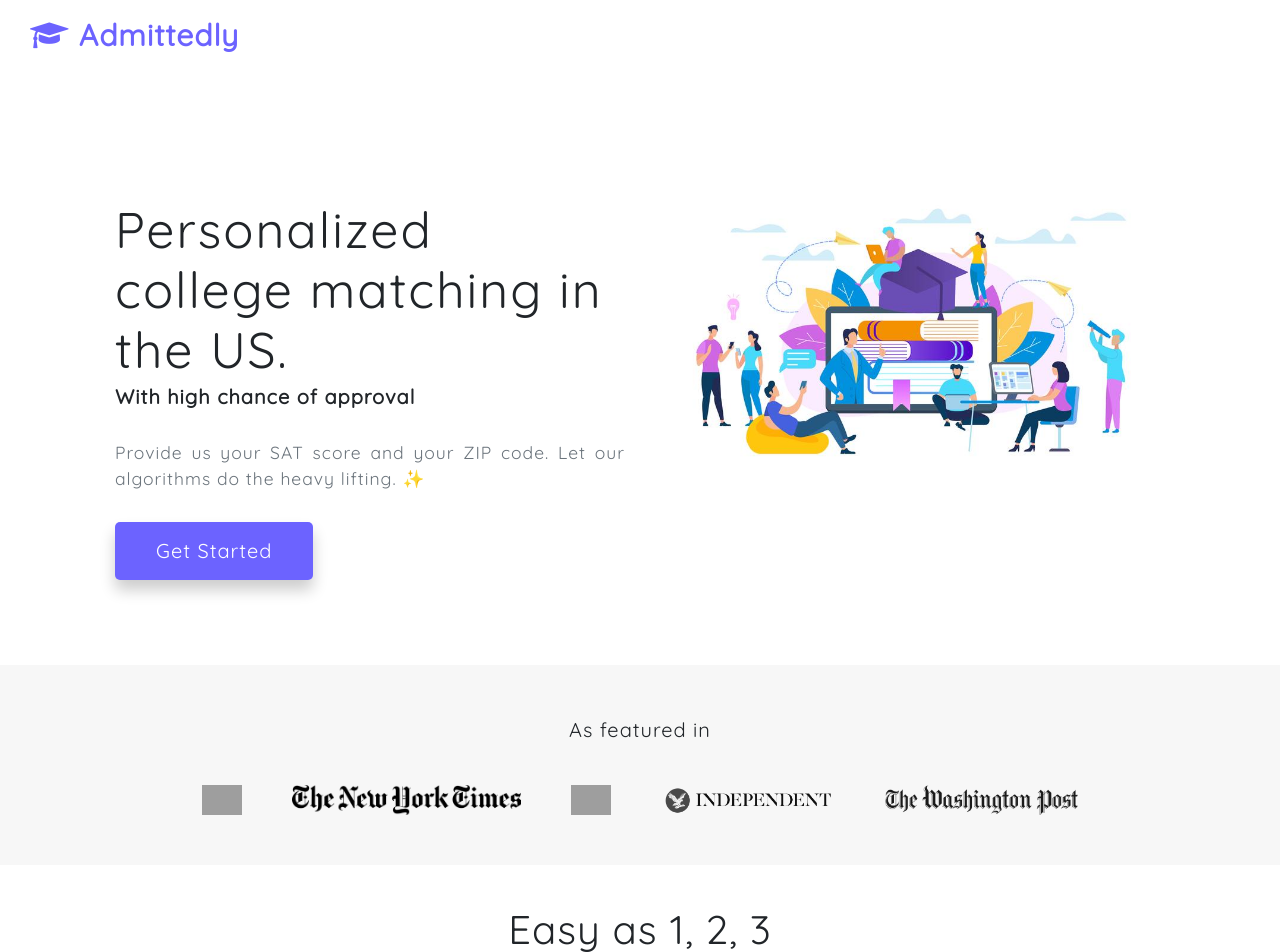
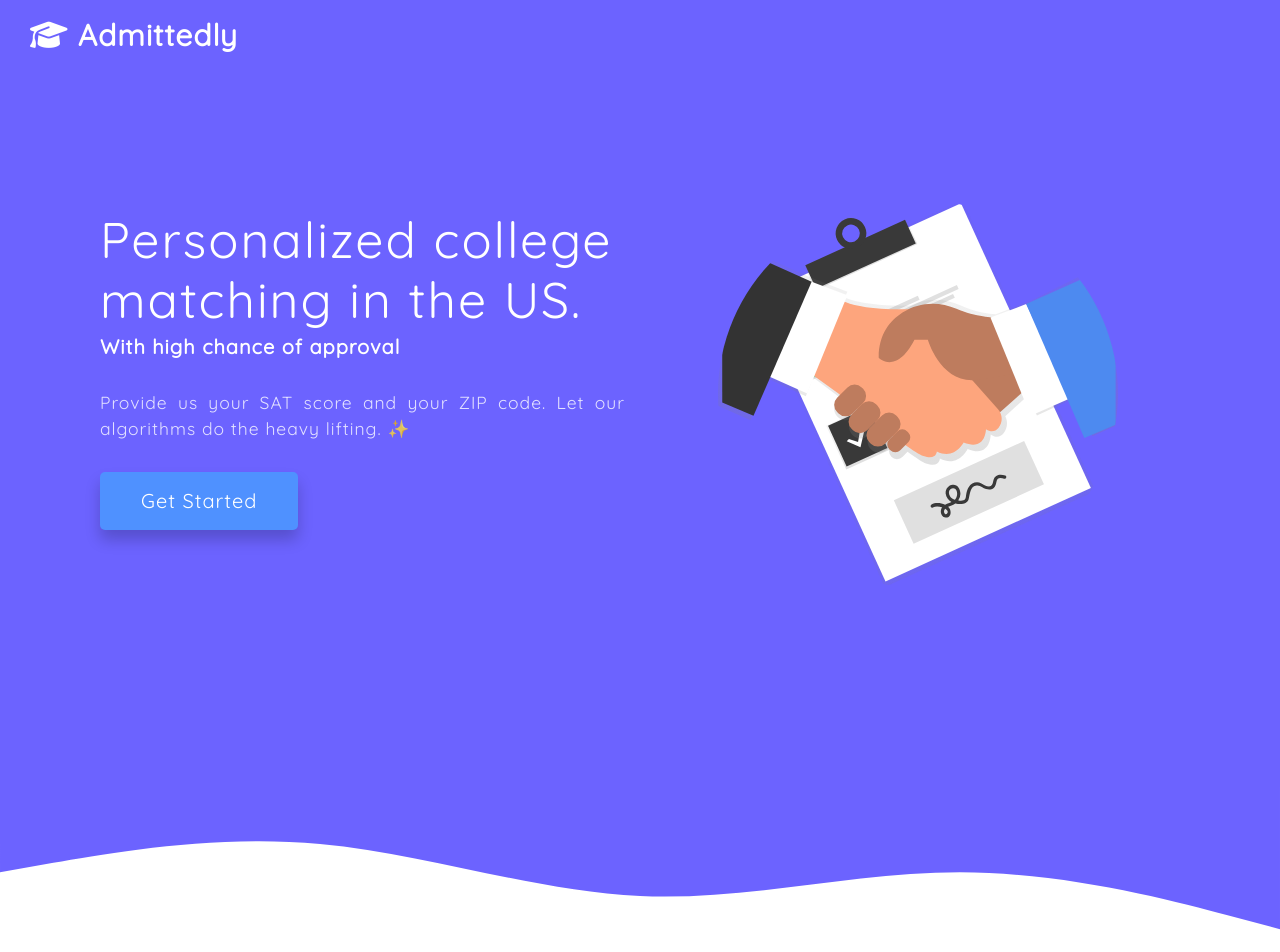
Before and after one commit to admitted-ly/frontend, a Vue app: page / in a window 1280 px wide. Shown: the top 952 px of the page. Built offline with nearby package versions, Linux system fonts and the light colour scheme; grey boxes are pictures that could not be loaded; a web font is replaced by a local one.

Commit message:
navbar back icon fix

```diff
--- a/public/helper.js
+++ b/public/helper.js
@@ -1,11 +1,11 @@
 window.onscroll = () => {
     const header = document.querySelector("#header");
     const dynamicBrand = document.querySelector(".dynamic-brand");
-    const headerHeight = header.clientHeight;
+    const heroHeight = document.querySelector("#hero").clientHeight;
 
     if (
-        document.body.scrollTop > headerHeight ||
-        document.documentElement.scrollTop > headerHeight
+        document.body.scrollTop > heroHeight ||
+        document.documentElement.scrollTop > heroHeight
     ) {
         header.classList.add("is-active");
         dynamicBrand.classList.remove("navbar-brand");
--- a/public/index.html
+++ b/public/index.html
@@ -25,10 +25,9 @@
             integrity="sha384-smHYKdLADwkXOn1EmN1qk/HfnUcbVRZyYmZ4qpPea6sjB/pTJ0euyQp0Mk8ck+5T"
             src="https://stackpath.bootstrapcdn.com/bootstrap/4.1.1/js/bootstrap.min.js"
         ></script>
-
         <link
-            href="https://cdnjs.cloudflare.com/ajax/libs/font-awesome/4.7.0/css/font-awesome.min.css"
             rel="stylesheet"
+            href="https://use.fontawesome.com/3b7fb1f2e6.css"
         />
 
         <link
--- a/public/styles.css
+++ b/public/styles.css
@@ -1,5 +1,10 @@
 @import url("https://fonts.googleapis.com/css2?family=Nunito&display=swap");
 @import url("https://fonts.googleapis.com/css2?family=Glegoo&family=Quicksand&display=swap");
+
+:root {
+    --primary: #6c63ff;
+    --secondary: #4f91ff;
+}
 
 html,
 body {
@@ -7,7 +12,6 @@ body {
     font-family: "Quicksand", sans-serif;
     letter-spacing: 1px;
     margin: 0;
-    padding: 30px 0 0;
     overflow-x: hidden;
 }
 
--- a/src/App.vue
+++ b/src/App.vue
@@ -1,6 +1,9 @@
 <template>
     <div id="app">
-        <NavbarComponent :hide_nav_brand="hide_nav_brand" />
+        <NavbarComponent
+            :hide_nav_brand="hide_nav_brand"
+            :force-active="this.$route.name !== 'home'"
+        />
         <transition name="fade">
             <router-view />
         </transition>
--- a/src/components/Home/Hero.vue
+++ b/src/components/Home/Hero.vue
@@ -1,17 +1,19 @@
 <template>
-    <div class="container padding-top">
+    <div>
+        <div class="hero-wrapper" id="hero">
+            <div class="container">
                 <div class="headline row px-5 txt-center">
                     <div class="col-12 col-md-6">
                         <div class="hero-text-first">
                             <h1 class="heading mt-3">
                                 Personalized college matching in the US.
                             </h1>
-                    <h2 class="md-3 font-weight-bold ">
+                            <h2 class="md-3 font-weight-bold">
                                 With high chance of approval
                             </h2>
-                    <h3 class="mt-5 text-muted text-justify">
-                        Provide us your SAT score and your ZIP code. Let our
-                        algorithms do the heavy lifting. ✨
+                            <h3 class="mt-5 text-justify text-faded">
+                                Provide us your SAT score and your ZIP code. Let
+                                our algorithms do the heavy lifting. ✨
                             </h3>
 
                             <router-link :to="{ name: 'home' }">
@@ -25,13 +27,28 @@
                         </div>
                     </div>
 
-            <div class="col-12 col-md-6 image text-left text-md-center ">
+                    <div
+                        class="col-12 col-md-6 image text-left text-md-center "
+                    >
+                        <div class="round-illustration">
                             <img
                                 alt="College Students"
-                    class="img-fluid rounded float-left img-home"
-                    src="../../assets/images/college.jpg"
+                                class="img-fluid is-rounded float-left img-home"
+                                src="../../assets/svg/undraw_agreement_aajr.svg"
                             />
                         </div>
+                    </div>
+                </div>
+            </div>
+        </div>
+        <div class="fancy-blob-border">
+            <svg xmlns="http://www.w3.org/2000/svg" viewBox="0 0 1440 320">
+                <path
+                    fill="#6c63ff"
+                    fill-opacity="1"
+                    d="M0,96L60,85.3C120,75,240,53,360,64C480,75,600,117,720,122.7C840,128,960,96,1080,96C1200,96,1320,128,1380,144L1440,160L1440,0L1380,0C1320,0,1200,0,1080,0C960,0,840,0,720,0C600,0,480,0,360,0C240,0,120,0,60,0L0,0Z"
+                ></path>
+            </svg>
         </div>
     </div>
 </template>
@@ -44,8 +61,28 @@ export default {
 </script>
 
 <style scoped>
+.hero-wrapper {
+    background: var(--primary);
+    color: white;
+}
+
+.hero-wrapper > .container {
+    padding: 20rem 0 20rem 0;
+}
+.round-illustration {
+    width: 100%;
+    height: 100%;
+    display: flex;
+    justify-content: center;
+    align-items: center;
+}
+.round-illustration img.is-rounded {
+    width: 400px;
+    border-radius: 100%;
+}
+
 .btn.call-to-action {
-    background-color: #6c63ff;
+    background-color: var(--secondary);
     color: white;
     width: auto;
     padding: 1.3rem 4rem 1.3rem 4rem;
@@ -55,4 +92,12 @@ export default {
     font-size: 2rem;
     letter-spacing: 1px;
 }
+
+.text-faded {
+    color: rgba(255, 255, 255, 0.8);
+}
+
+.fancy-blob-border {
+    height: 202px;
+}
 </style>
--- a/src/components/Home/WideBlockFeatured.vue
+++ b/src/components/Home/WideBlockFeatured.vue
@@ -25,13 +25,26 @@ export default {
 .wide-block {
     width: 100vw;
     height: 200px;
-    background: rgba(0, 0, 0, 0.03);
-    margin-top: 85px;
+    margin-top: 30px;
+    margin-bottom: 60px;
     display: flex;
     font-size: 2rem;
     align-items: center;
     justify-content: center;
     flex-direction: column;
+    position: relative;
+}
+
+.wide-block:after {
+    position: absolute;
+    bottom: 0;
+    left: 50%;
+    transform: translateX(-50%);
+    content: "";
+    width: 80px;
+    height: 8px;
+    background: rgba(0, 0, 0, 0.1);
+    border-radius: 30px;
 }
 .wide-block .featured-logo-row {
     display: inline-flex;
@@ -48,6 +61,9 @@ export default {
 }
 
 @media screen and (max-width: 640px) {
+    .wide-block {
+        margin-top: -100px;
+    }
     .featured-logo-row {
         animation: scroll 20s linear infinite alternate;
     }
--- a/src/components/Navigation/Navbar.vue
+++ b/src/components/Navigation/Navbar.vue
@@ -1,11 +1,17 @@
 <template>
-    <nav class="navbar navbar-expand-lg py-3 px-5" id="header">
-        <i
-            class="fa fa-long-arrow-left dynamic-brand navbar-brand py-3 pl-3"
-            aria-hidden="true"
-            @click="back"
-            v-if="hide_nav_brand"
-        ></i>
+    <nav
+        class="navbar navbar-expand-lg py-3 px-5"
+        :class="{ 'force-active': forceActive }"
+        id="header"
+    >
+        <a href="#" @click="back">
+            <img
+                src="../../assets/svg/icons/arrow-left-solid.svg"
+                class="nav-back-button"
+                alt="Back"
+                v-if="hide_nav_brand"
+            />
+        </a>
 
         <router-link
             :to="{ name: 'home' }"
@@ -31,6 +37,11 @@ export default {
         title: {
             type: String,
             required: false
+        },
+        forceActive: {
+            type: Boolean,
+            required: false,
+            default: false
         }
     },
 
@@ -51,16 +62,21 @@ a {
     text-decoration: none;
     color: white;
 }
-
+.nav-back-button {
+    width: 20px;
+    color: white;
+    filter: invert(1);
+    margin-top: -6px;
+}
 .navbar-brand {
     font-weight: bold;
     font-size: 3rem;
-    color: #6c63ff;
+    color: white;
 }
 
 .fa-long-arrow-left {
-    font-size: 2rem;
-    font-weight: bold;
+    font-size: 1rem;
+    cursor: pointer;
 }
 
 #header {
@@ -71,7 +87,8 @@ a {
     width: 100%;
     z-index: 1000;
 }
-#header.is-active {
+#header.is-active,
+#header.force-active {
     animation: topFixate 0.4s ease;
     position: fixed;
     top: 0;
--- a/src/views/Match/Match.vue
+++ b/src/views/Match/Match.vue
@@ -3,52 +3,48 @@
         <div class="row px-3">
             <div class="col-md">
                 <div class="card user-info-card">
-
                     <div class="sub-heading text-center">
-                        <i class="fa fa-question-circle " aria-hidden="true"></i>
-
+                        <i
+                            aria-hidden="true"
+                            class="fa fa-question-circle "
+                        ></i>
                     </div>
                     <div class="sub-heading text-center">
-
                         👋 Tell us about yourself
                     </div>
                     <div class="card-body mb-5">
-
-                        <form  @submit.prevent="onSubmit">
-
+                        <form @submit.prevent="onSubmit">
                             <div class="form-group mt-3">
                                 <input
+                                    v-model="student_details_form.sat_score"
+                                    class="form-control"
+                                    placeholder="SAT score (300-1600)"
                                     type="number"
-                                    class="form-control" v-model="student_details_form.sat_score"
-                                    placeholder="SAT score (300-1600)"
                                 />
                             </div>
                             <div class="form-group mt-5">
                                 <input
+                                    v-model="student_details_form.zip_code"
+                                    class="form-control"
+                                    placeholder="Zip code (optional)"
                                     type="number"
-                                    class="form-control" v-model="student_details_form.zip_code"
-                                    placeholder="Zip code (optional)"
-                                >
+                                />
                             </div>
                             <button
+                                class="search-button btn-block"
                                 type="submit"
-                                class="search-button btn-block"
-
                             >
                                 ✨ Search
                             </button>
-
                         </form>
-
-
                     </div>
                 </div>
             </div>
             <div class="col-md">
                 <img
+                    alt=""
                     class="illustration"
                     src="../../assets/svg/undraw_exams_g4ow.svg"
-                    alt=""
                 />
             </div>
         </div>
@@ -59,6 +55,7 @@
 .illustration {
     width: 400px;
 }
+
 .card.user-info-card {
     margin-top: 20px;
     font-size: 18px;
@@ -66,6 +63,7 @@
     box-shadow: 0 10px 10px rgba(0, 0, 0, 0.08);
     padding: 30px 20px;
 }
+
 .card.user-info-card .sub-heading {
     font-size: 26px;
 }
@@ -89,7 +87,7 @@
     cursor: pointer;
 }
 
-.fa-question-circle{
+.fa-question-circle {
     color: #6c63ff;
     font-size: 5rem;
 }
@@ -103,63 +101,54 @@
 </style>
 
 <script>
-import { apiService } from "@/utils/api.service.js"
+import { apiService } from "@/utils/api.service.js";
 
 export default {
     name: "Match",
 
     data() {
         return {
-
             student_details_form: {
                 sat_score: null,
                 zip_code: null,
-            error: null,
+                error: null
             }
-
-        }
+        };
     },
 
-
     methods: {
-
         onSubmit() {
             let colleges_list_url = `api/v1/users/recommendations`;
 
             let formData = new FormData();
 
-            formData.append("sat_score", Number(this.student_details_form.sat_score));
+            formData.append(
+                "sat_score",
+                Number(this.student_details_form.sat_score)
+            );
             formData.append("zip_code", this.student_details_form.zip_code);
 
             let method = "POST";
 
             apiService(colleges_list_url, method, formData)
                 .then(data => {
-
-                        this.$router.push(
-                            {
-                                name: 'search-results',
+                    this.$router.push({
+                        name: "search-results"
                         // params: { colleges_list: data }
-                            }
-                        )
-
+                    });
                 })
                 .catch(error => {
                     this.error = error;
-                     this.$router.push(
-                        {
-                            name: 'search-results',
+                    this.$router.push({
+                        name: "search-results"
                         // params: { colleges_list: data }
+                    });
+                });
         }
-                    )
-            });
-        },
     },
 
     mounted: function() {
         document.title = "Admittedly | Match";
-
     }
-
 };
 </script>
```
Also changed, not shown: src/assets/svg/icons/arrow-left-solid.svg (added), src/assets/svg/undraw_agreement_aajr.svg (added). Lines whose indentation alone changed are shown as unchanged.
